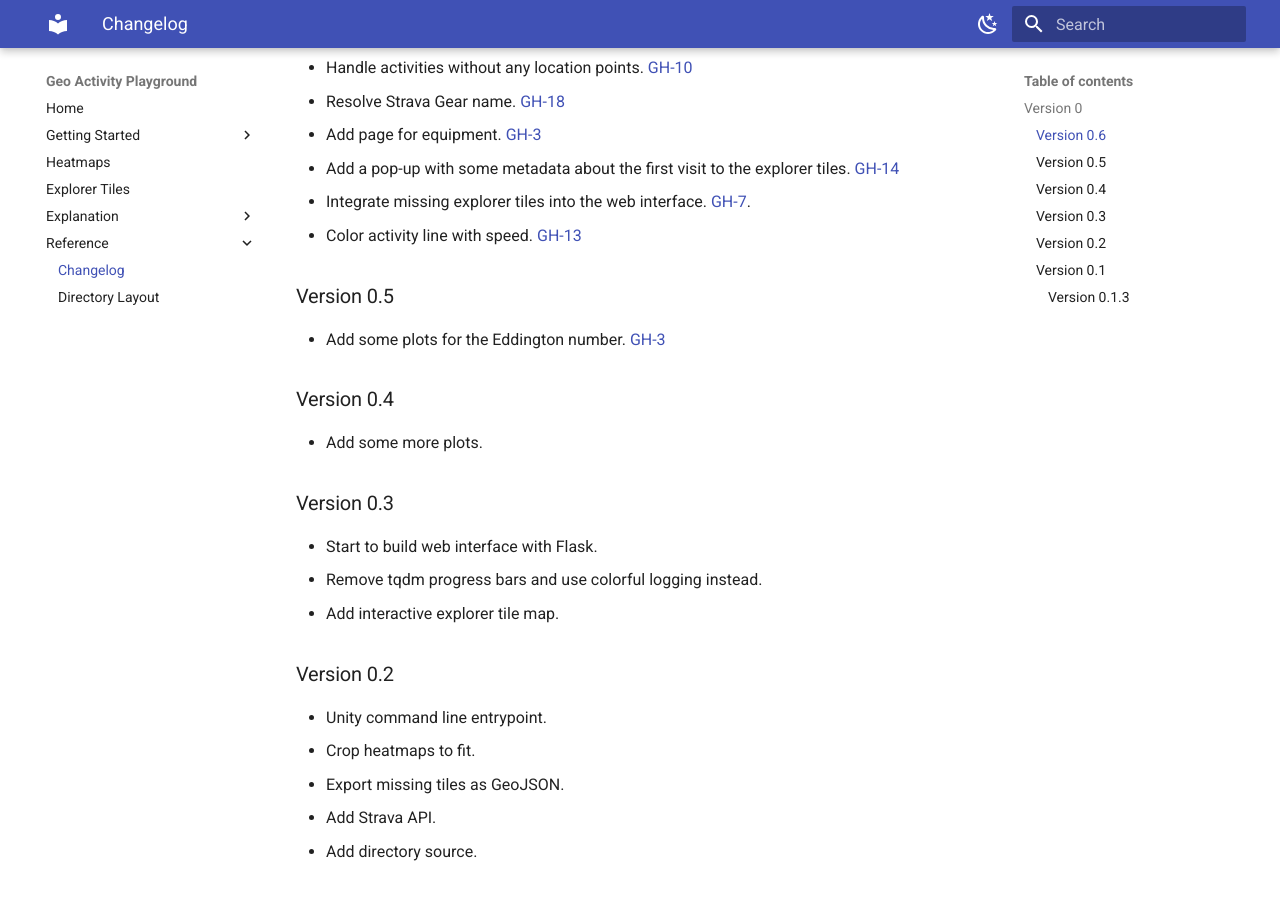
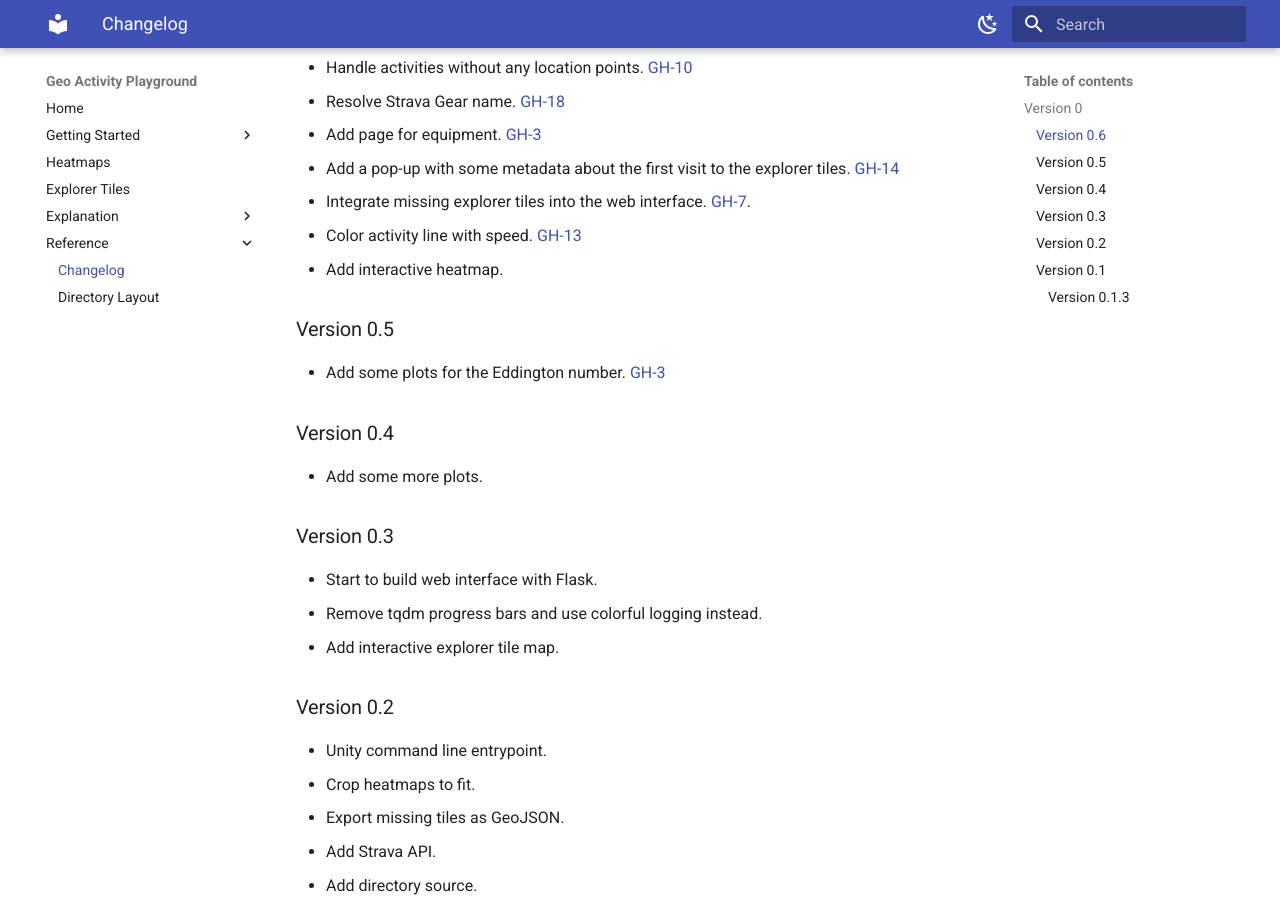
Before and after one commit to martin-ueding/geo-activity-playground, an MkDocs documentation site: the page built from docs/reference/changelog.md, in a window 1280 px wide and 900 px high, scrolled down 791 px. Built offline with MkDocs 1.6.1 and Material for MkDocs 9.7.7, drawn with Linux system fonts in a browser that asks for light colours.

Commit message:
Changelog entry

```diff
--- a/docs/reference/changelog.md
+++ b/docs/reference/changelog.md
@@ -25,6 +25,7 @@ This is the pre-release series. Things haven't settled yet, so each minor versio
 - Add a pop-up with some metadata about the first visit to the explorer tiles. [GH-14](https://github.com/martin-ueding/geo-activity-playground/issues/14)
 - Integrate missing explorer tiles into the web interface. [GH-7](https://github.com/martin-ueding/geo-activity-playground/issues/7).
 - Color activity line with speed. [GH-13](https://github.com/martin-ueding/geo-activity-playground/issues/13)
+- Add interactive heatmap.
 
 ### Version 0.5
 
```
